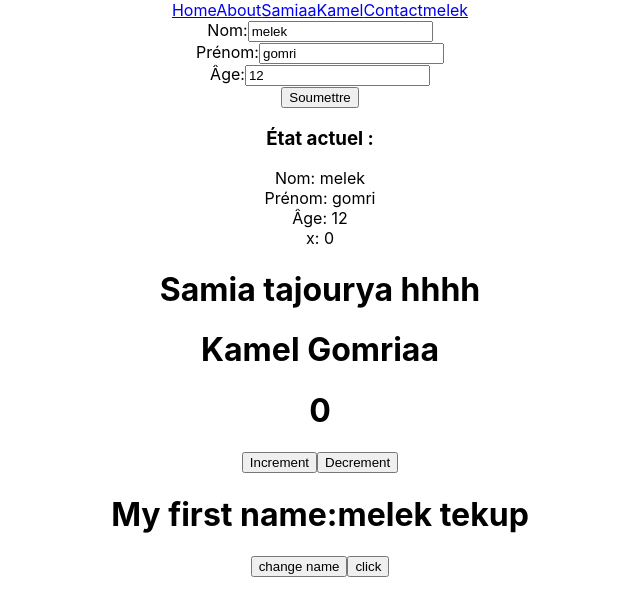
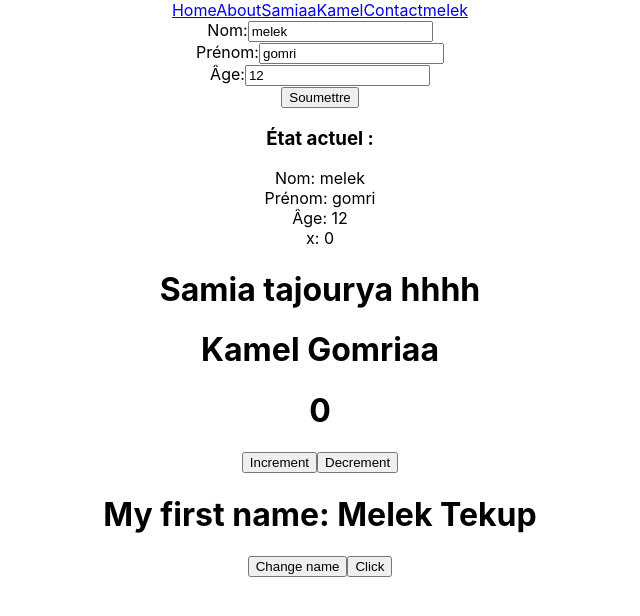
Before and after one commit to melekgomri1/gestionemployee, a React (Create React App) app in the folder employeereact/: page /samia in a window 1280 px wide. Shown: the top 616 px of the page, without its empty margins (320-960 px from the left). Built offline with nearby package versions, Linux system fonts and the light colour scheme.

Commit message:
useEffet

```diff
--- a/employeereact/src/Kamel.js
+++ b/employeereact/src/Kamel.js
@@ -1,27 +1,32 @@
-import React from 'react';
+import React, { useEffect } from 'react';
 import { useNavigate } from 'react-router-dom';
 
-function Kamel(props) {  // Add 'props' as a parameter
+function Kamel(props) {
     const navigate = useNavigate();
-   const [count,setCount]=React.useState(0);
-   const [firstname,setfirstname]=React.useState("melek tekup")
+    const [count, setCount] = React.useState(0);
+    const [firstname, setFirstname] = React.useState("Melek Tekup");
 
     const handleClick = () => {
         navigate('/about');
     };
 
+    useEffect(() => {
+        console.log("welcome home");
+    });
+    useEffect(() => {
+        console.log("welcome tek-up");
+    });
 
     return (
         <div>
-          {/* Access props directly */}
+            {/* Access props if needed */}
             <h1>Kamel Gomriaa</h1>
             <h1>{count}</h1>
-            <button onClick={()=>setCount(count+1)}>Increment</button>
-            <button onClick={()=>setCount(count-1)}>Decrement</button>
-            <h1>My first name:{firstname}</h1>
-            <button onClick={()=>setfirstname("boussidi w idi fi zebi")}> change name</button>
-
-            <button onClick={handleClick}>click</button><br />
+            <button onClick={() => setCount(prevCount => prevCount + 1)}>Increment</button>
+            <button onClick={() => setCount(prevCount => prevCount - 1)}>Decrement</button>
+            <h1>My first name: {firstname}</h1>
+            <button onClick={() => setFirstname("Boussidi w idi fi zebi")}>Change name</button>
+            <button onClick={handleClick}>Click</button><br />
         </div>
     );
 }
```
